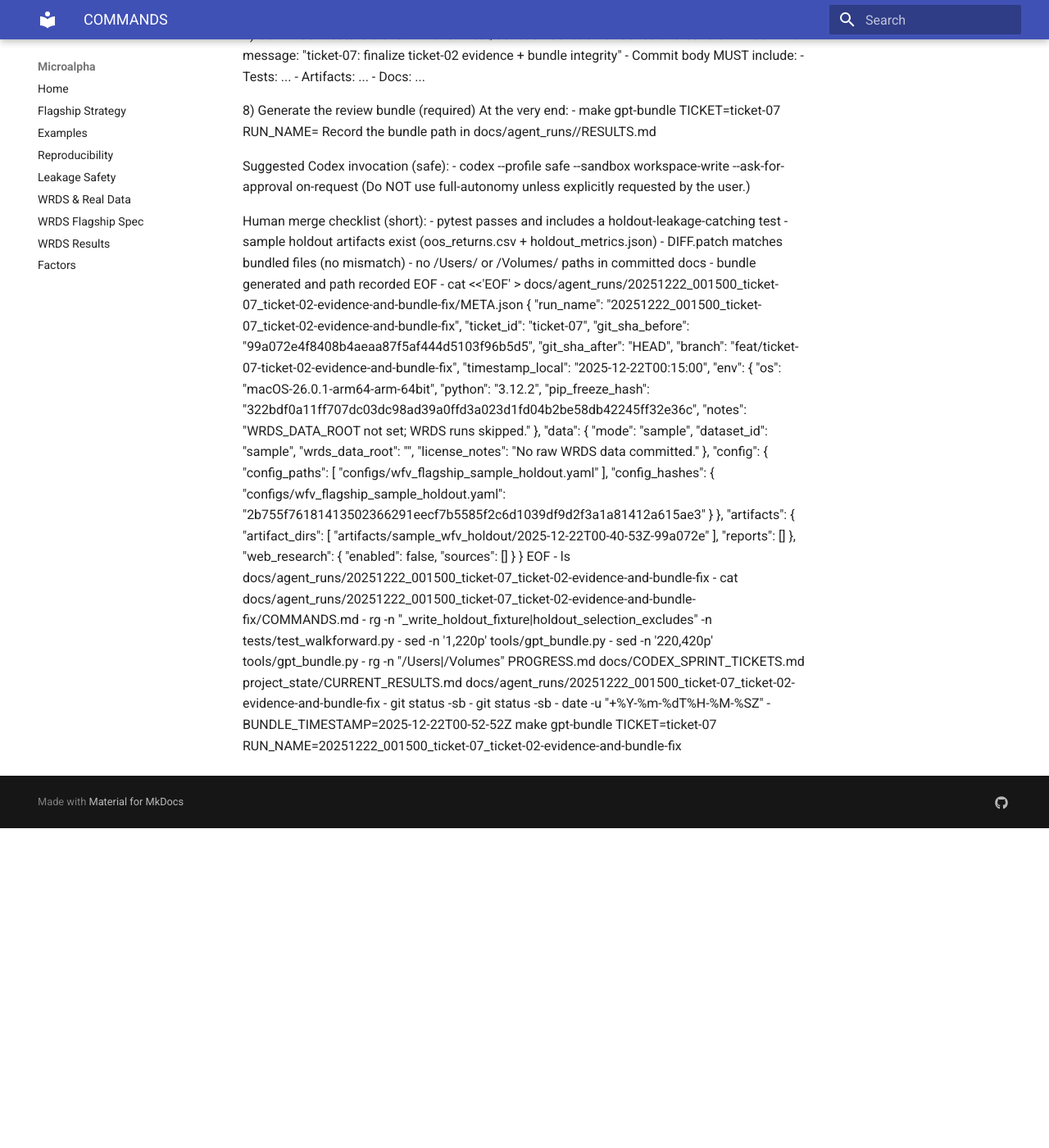
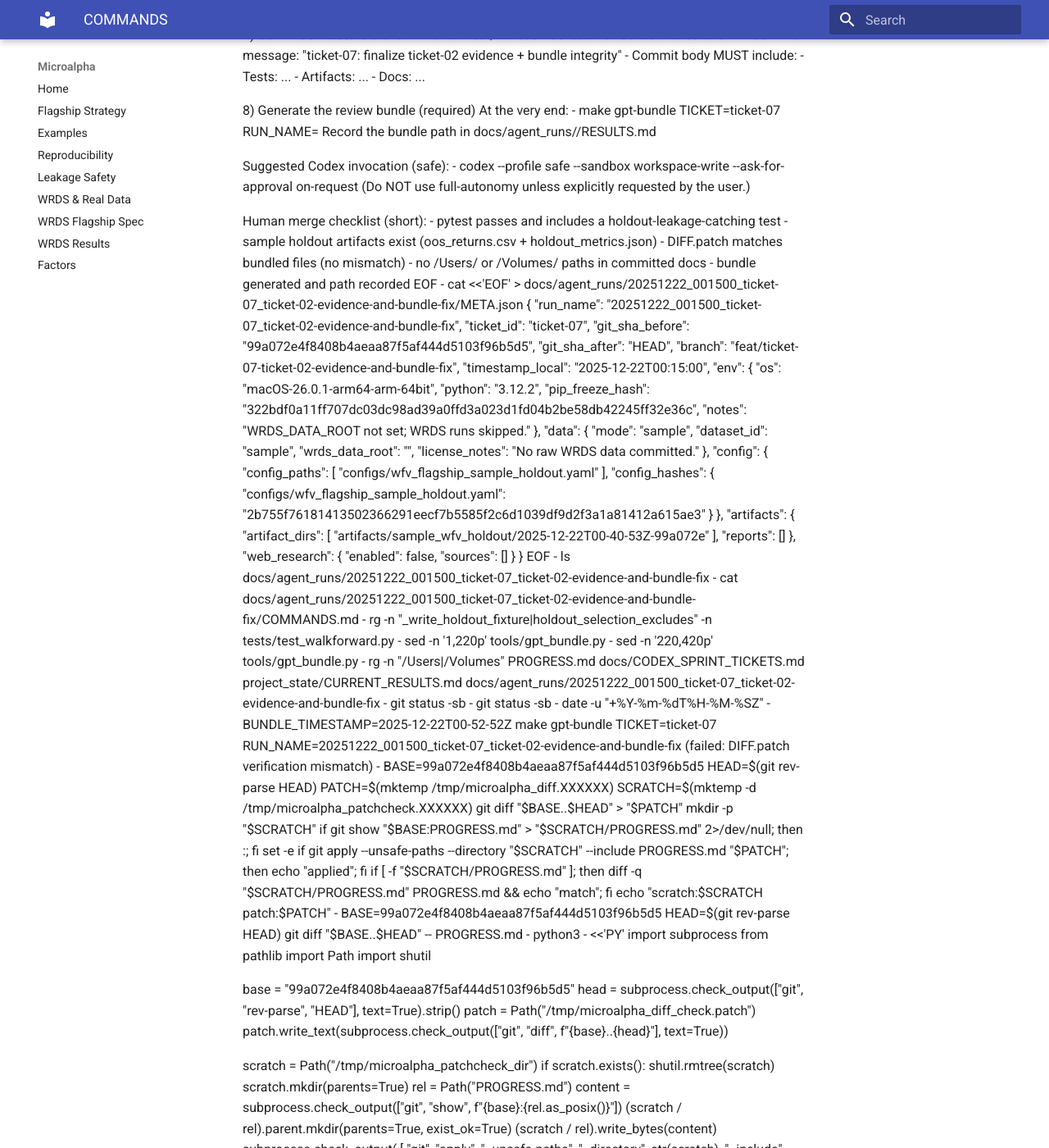
Before and after one commit to MateoBodon/microalpha, an MkDocs documentation site: the page built from docs/agent_runs/20251222_001500_ticket-07_ticket-02-evidence-and-bundle-fix/COMMANDS.md, in a window 1280 px wide and 1400 px high, scrolled down 2815 px. Shown: the whole window at 82% size. Built offline with MkDocs 1.6.1 and Material for MkDocs 9.7.7, drawn with Linux system fonts in a browser that asks for light colours; before the commit the page ends 3825 px from its top, so only the background shows below that; some of the changed text lies outside the part shown.

Commit message:
ticket-07: fix gpt-bundle patch verification
Tests: not run (bundle verification fix)

Artifacts: none

Docs: docs/agent_runs/20251222_001500_ticket-07_ticket-02-evidence-and-bundle-fix/RESULTS.md; docs/agent_runs/20251222_001500_ticket-07_ticket-02-evidence-and-bundle-fix/COMMANDS.md

```diff
--- a/docs/agent_runs/20251222_001500_ticket-07_ticket-02-evidence-and-bundle-fix/COMMANDS.md
+++ b/docs/agent_runs/20251222_001500_ticket-07_ticket-02-evidence-and-bundle-fix/COMMANDS.md
@@ -198,4 +198,166 @@
 - git status -sb
 - git status -sb
 - date -u "+%Y-%m-%dT%H-%M-%SZ"
+- BUNDLE_TIMESTAMP=2025-12-22T00-52-52Z make gpt-bundle TICKET=ticket-07 RUN_NAME=20251222_001500_ticket-07_ticket-02-evidence-and-bundle-fix (failed: DIFF.patch verification mismatch)
+- BASE=99a072e4f8408b4aeaa87f5af444d5103f96b5d5
+  HEAD=$(git rev-parse HEAD)
+  PATCH=$(mktemp /tmp/microalpha_diff.XXXXXX)
+  SCRATCH=$(mktemp -d /tmp/microalpha_patchcheck.XXXXXX)
+  git diff "$BASE..$HEAD" > "$PATCH"
+  mkdir -p "$SCRATCH"
+  if git show "$BASE:PROGRESS.md" > "$SCRATCH/PROGRESS.md" 2>/dev/null; then :; fi
+  set -e
+  if git apply --unsafe-paths --directory "$SCRATCH" --include PROGRESS.md "$PATCH"; then echo "applied"; fi
+  if [ -f "$SCRATCH/PROGRESS.md" ]; then diff -q "$SCRATCH/PROGRESS.md" PROGRESS.md && echo "match"; fi
+  echo "scratch:$SCRATCH patch:$PATCH"
+- BASE=99a072e4f8408b4aeaa87f5af444d5103f96b5d5
+  HEAD=$(git rev-parse HEAD)
+  git diff "$BASE..$HEAD" -- PROGRESS.md
+- python3 - <<'PY'
+import subprocess
+from pathlib import Path
+import shutil
+
+base = "99a072e4f8408b4aeaa87f5af444d5103f96b5d5"
+head = subprocess.check_output(["git", "rev-parse", "HEAD"], text=True).strip()
+patch = Path("/tmp/microalpha_diff_check.patch")
+patch.write_text(subprocess.check_output(["git", "diff", f"{base}..{head}"], text=True))
+
+scratch = Path("/tmp/microalpha_patchcheck_dir")
+if scratch.exists():
+    shutil.rmtree(scratch)
+scratch.mkdir(parents=True)
+rel = Path("PROGRESS.md")
+content = subprocess.check_output(["git", "show", f"{base}:{rel.as_posix()}"])
+(scratch / rel).parent.mkdir(parents=True, exist_ok=True)
+(scratch / rel).write_bytes(content)
+subprocess.check_output(
+    [
+        "git",
+        "apply",
+        "--unsafe-paths",
+        "--directory",
+        str(scratch),
+        "--include",
+        rel.as_posix(),
+        str(patch),
+    ],
+    stderr=subprocess.STDOUT,
+)
+
+patched = (scratch / rel).read_bytes()
+current = Path(rel).read_bytes()
+print("match", patched == current)
+PY
+- python3 - <<'PY'
+import subprocess
+from pathlib import Path
+import shutil
+
+base = "99a072e4f8408b4aeaa87f5af444d5103f96b5d5"
+head = subprocess.check_output(["git", "rev-parse", "HEAD"], text=True).strip()
+patch = Path("/tmp/microalpha_diff_check.patch")
+patch.write_text(subprocess.check_output(["git", "diff", f"{base}..{head}"], text=True))
+
+scratch = Path("/tmp/microalpha_patchcheck_dir2")
+if scratch.exists():
+    shutil.rmtree(scratch)
+scratch.mkdir(parents=True)
+rel = Path("PROGRESS.md")
+content = subprocess.check_output(["git", "show", f"{base}:{rel.as_posix()}"])
+(scratch / rel).parent.mkdir(parents=True, exist_ok=True)
+(scratch / rel).write_bytes(content)
+subprocess.check_output(
+    [
+        "git",
+        "apply",
+        "--unsafe-paths",
+        "--directory",
+        str(scratch),
+        "--include",
+        rel.as_posix(),
+        str(patch),
+    ],
+    stderr=subprocess.STDOUT,
+)
+
+patched = (scratch / rel).read_text()
+current = Path(rel).read_text()
+print("patched exists", (scratch / rel).exists())
+print("current exists", Path(rel).exists())
+print("patched len", len(patched))
+print("current len", len(current))
+print("patched tail", patched.splitlines()[-3:])
+print("current tail", current.splitlines()[-3:])
+PY
+- python3 - <<'PY'
+import subprocess
+from pathlib import Path
+import shutil
+
+base = "99a072e4f8408b4aeaa87f5af444d5103f96b5d5"
+head = subprocess.check_output(["git", "rev-parse", "HEAD"], text=True).strip()
+patch = Path("/tmp/microalpha_diff_check.patch")
+patch.write_text(subprocess.check_output(["git", "diff", f"{base}..{head}"], text=True))
+
+for include in ["PROGRESS.md", "b/PROGRESS.md", "a/PROGRESS.md"]:
+    scratch = Path(f"/tmp/microalpha_patchcheck_{include.replace('/', '_')}")
+    if scratch.exists():
+        shutil.rmtree(scratch)
+    scratch.mkdir(parents=True)
+    rel = Path("PROGRESS.md")
+    content = subprocess.check_output(["git", "show", f"{base}:{rel.as_posix()}"])
+    (scratch / rel).parent.mkdir(parents=True, exist_ok=True)
+    (scratch / rel).write_bytes(content)
+    subprocess.check_output(
+        [
+            "git",
+            "apply",
+            "--unsafe-paths",
+            "--directory",
+            str(scratch),
+            "--include",
+            include,
+            str(patch),
+        ],
+        stderr=subprocess.STDOUT,
+    )
+    patched = (scratch / rel).read_text()
+    current = Path(rel).read_text()
+    print(include, patched == current)
+PY
+- python3 - <<'PY'  # failed: git apply without include
+import subprocess
+from pathlib import Path
+import shutil
+
+base = "99a072e4f8408b4aeaa87f5af444d5103f96b5d5"
+head = subprocess.check_output(["git", "rev-parse", "HEAD"], text=True).strip()
+patch = Path("/tmp/microalpha_diff_check.patch")
+patch.write_text(subprocess.check_output(["git", "diff", f"{base}..{head}"], text=True))
+
+scratch = Path("/tmp/microalpha_patchcheck_noinclude")
+if scratch.exists():
+    shutil.rmtree(scratch)
+scratch.mkdir(parents=True)
+rel = Path("PROGRESS.md")
+content = subprocess.check_output(["git", "show", f"{base}:{rel.as_posix()}"])
+(scratch / rel).parent.mkdir(parents=True, exist_ok=True)
+(scratch / rel).write_bytes(content)
+subprocess.check_output(
+    [
+        "git",
+        "apply",
+        "--unsafe-paths",
+        "--directory",
+        str(scratch),
+        str(patch),
+    ],
+    stderr=subprocess.STDOUT,
+)
+patched = (scratch / rel).read_text()
+current = Path(rel).read_text()
+print("match", patched == current)
+PY
+- git status -sb
 - BUNDLE_TIMESTAMP=2025-12-22T00-52-52Z make gpt-bundle TICKET=ticket-07 RUN_NAME=20251222_001500_ticket-07_ticket-02-evidence-and-bundle-fix
```
Also changed, not shown: docs/agent_runs/20251222_001500_ticket-07_ticket-02-evidence-and-bundle-fix/RESULTS.md (+2 -1 lines), 1 other file.
